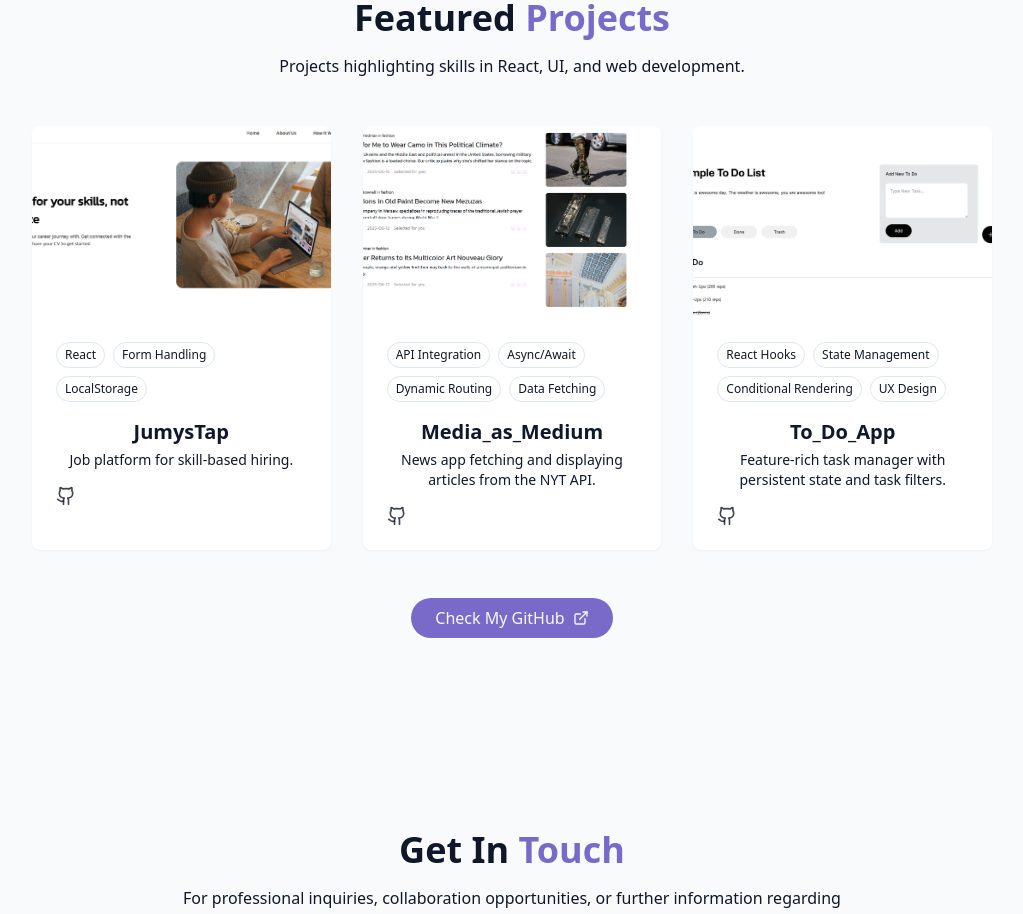
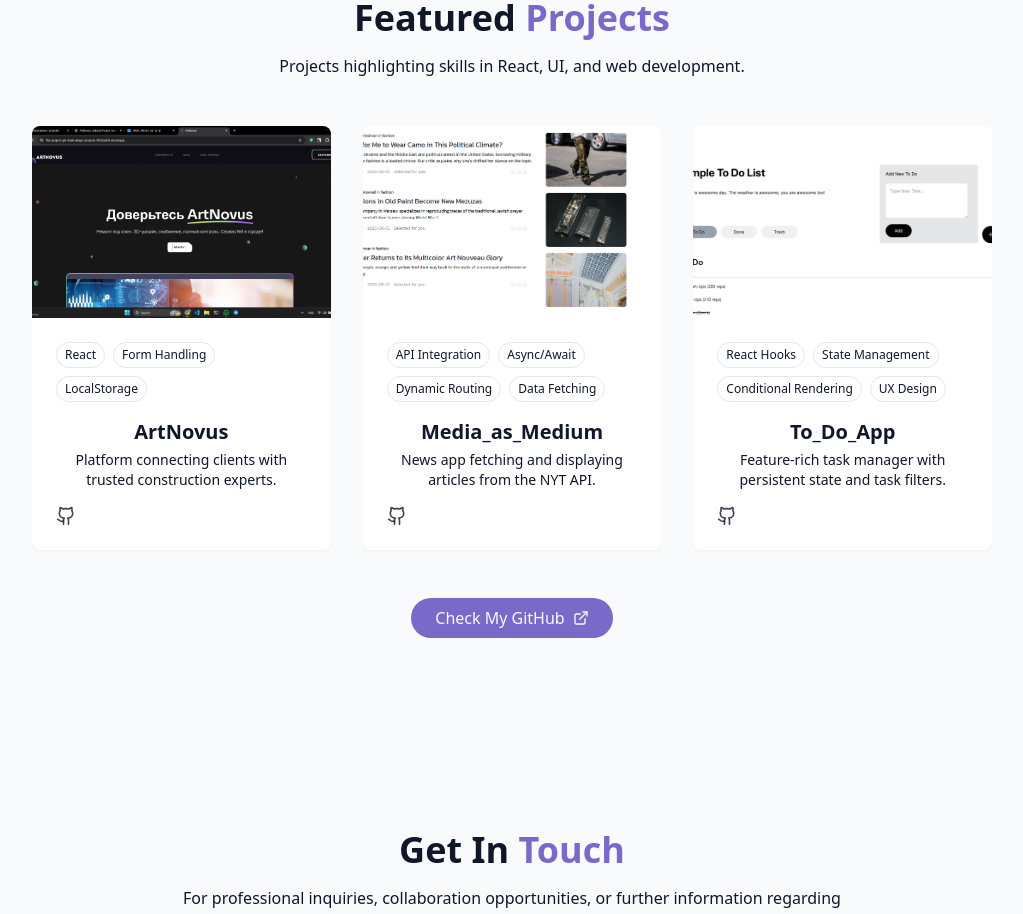
Before and after one commit to Abay-Bat/Portfolio, a React (Vite) app: page / in a window 1280 px wide. Shown: the part 2860-3774 px from the top of the page, without its empty margins (128-1151 px from the left). Built offline with nearby package versions, Linux system fonts and the light colour scheme.

Commit message:
Update ProjectsSection.jsx

```diff
--- a/src/components/ProjectsSection.jsx
+++ b/src/components/ProjectsSection.jsx
@@ -3,18 +3,20 @@ import { ExternalLink, Github } from "lucide-react";
 const projects = [
   {
     id: 1,
-    title: "JumysTap",
-    description: "Job platform for skill-based hiring.",
-    image: "./projects/JumysTap.png",
+    title: "ArtNovus",
+    description: "Platform connecting clients with trusted construction experts.",
+    image: "./projects/ArtNovus.png",
     tags: ["React", "Form Handling", "LocalStorage"],
-    gitHubURL: "https://github.com/Abay-Bat/Project-1-Jumys-Tap-Desktop",
+    launchURL: "https://the-project-git-main-abays-projects-9652a2b4.vercel.app/",
+    gitHubURL: "https://github.com/Abay-Bat/ArtNovus",
   },
   {
     id: 2,
     title: "Media_as_Medium",
     description: "News app fetching and displaying articles from the NYT API.",
     image: "./projects/Media_as_Medium.png",
-    tags: ["API Integration", "Async/Await", "Dynamic Routing","Data Fetching"],
+    tags: ["API Integration", "Async/Await", "Dynamic Routing", "Data Fetching"],
+    launchURL: "https://abay-bat.github.io/Project-3-Media_As_Medium/",
     gitHubURL: "https://github.com/Abay-Bat/Project-3-Media_As_Medium",
   },
   {
@@ -23,6 +25,7 @@ const projects = [
     description: "Feature-rich task manager with persistent state and task filters.",
     image: "./projects/To_Do_App.png",
     tags: ["React Hooks", "State Management", "Conditional Rendering", "UX Design"],
+    launchURL: "https://project-4-to-do-app.vercel.app/",
     gitHubURL: "https://github.com/Abay-Bat/Project-4-To-Do-App",
   },
 ];
@@ -36,17 +39,15 @@ export const ProjectsSection = () => {
         </h2>
 
         <p className="text-center text-muted-foreground mb-12 max-w-2xl mx-auto">
-         Projects highlighting skills in React, UI, and web development.
+          Projects highlighting skills in React, UI, and web development.
         </p>
 
         <div className="grid grid-cols-1 md:grid-cols-2 lg:grid-cols-3 gap-8">
           {projects.map((project) => (
-            <a
+            <div
               key={project.id}
-              href={project.gitHubURL}
-              target="_blank"
-              rel="noopener noreferrer"
-              className="group bg-card rounded-lg overflow-hidden shadow-xs card-hover transition-transform hover:scale-[1.01] block"
+              onClick={() => window.open(project.launchURL, "_blank")}
+              className="group bg-card rounded-lg overflow-hidden shadow-xs card-hover transition-transform hover:scale-[1.01] block cursor-pointer"
             >
               <div className="h-48 overflow-hidden">
                 <img
@@ -69,12 +70,21 @@ export const ProjectsSection = () => {
                 </div>
 
                 <h3 className="text-xl font-semibold mb-1">{project.title}</h3>
-                <p className="text-muted-foreground text-sm mb-4">{project.description}</p>
-                <div className="flex items-center text-foreground/80">
-                  <Github size={20} />
+                <p className="text-muted-foreground text-sm mb-4">
+                  {project.description}
+                </p>
+
+                <div
+                  className="flex items-center text-foreground/80"
+                  onClick={(e) => {
+                    e.stopPropagation(); // Prevent triggering the card's onClick
+                    window.open(project.gitHubURL, "_blank");
+                  }}
+                >
+                  <Github size={20} className="hover:text-primary transition-colors" />
                 </div>
               </div>
-            </a>
+            </div>
           ))}
         </div>
 
```
